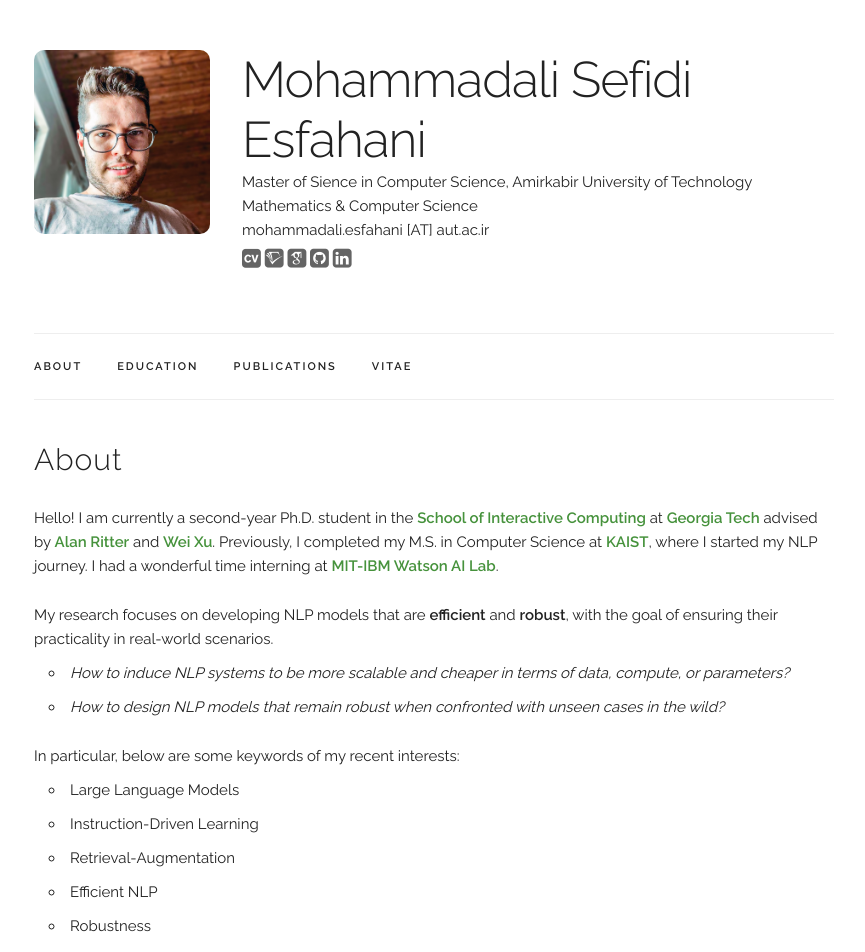
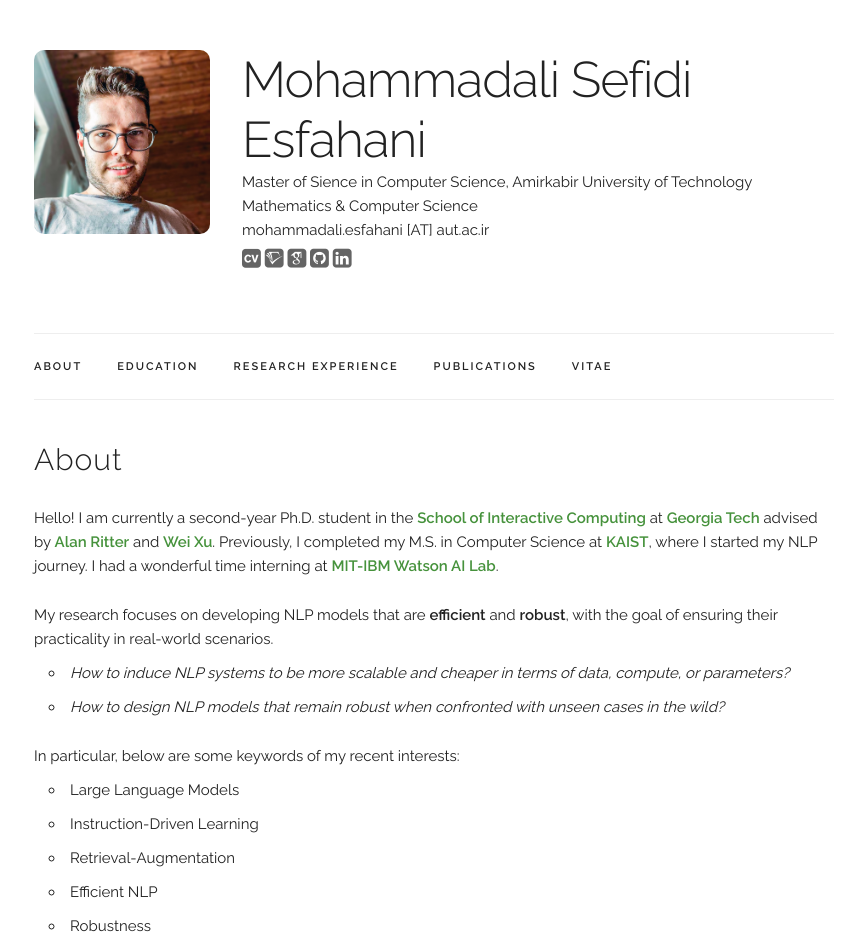
Before and after one commit to mojtabaSefidi/mojtabaSefidi.github.io, a Jekyll site: the page built from index.html, in a window 1280 px wide. Shown: the top 952 px of the page, without its empty margins (206-1071 px from the left). Built offline with Jekyll 4.4.1, drawn with Linux system fonts in a browser that asks for light colours; some web fonts are replaced.

Commit message:
Update default.html
navigation bar updated

```diff
--- a/_layouts/default.html
+++ b/_layouts/default.html
@@ -1,6 +1,13 @@
 <!DOCTYPE html>
 <html lang="en">
 <head>
+
+
+<style>
+html {
+  scroll-behavior: smooth;
+}
+</style>
 
   <!-- Basic Page Needs
   –––––––––––––––––––––––––––––––––––––––––––––––––– -->
@@ -105,10 +112,11 @@
     <nav class="navbar">
       <div class="container">
         <ul class="navbar-list">
-          <li class="navbar-item"><a class="navbar-link" href={{ "/index.html#about" | prepend: site.baseurl }}>About</a></li>
-          <li class="navbar-item"><a class="navbar-link" href={{ "/index.html#education" | prepend: site.baseurl }}>Education</a></li>
-          <li class="navbar-item"><a class="navbar-link" href={{ "/index.html#publications" | prepend: site.baseurl }}>Publications</a></li>
-          <li class="navbar-item"><a class="navbar-link" href={{ "/index.html#resume" | prepend: site.baseurl }}>Vitae</a></li>
+          <li class="navbar-item"><a class="navbar-link" href={{ "/#about" | prepend: site.baseurl }}>About</a></li>
+          <li class="navbar-item"><a class="navbar-link" href={{ "/#education" | prepend: site.baseurl }}>Education</a></li>
+          <li class="navbar-item"><a class="navbar-link" href={{ "/#research" | prepend: site.baseurl }}>Research Experience</a></li>
+          <li class="navbar-item"><a class="navbar-link" href={{ "/#publications" | prepend: site.baseurl }}>Publications</a></li>
+          <li class="navbar-item"><a class="navbar-link" href={{ "/#resume" | prepend: site.baseurl }}>Vitae</a></li>
         </ul>
       </div>
     </nav>
```
